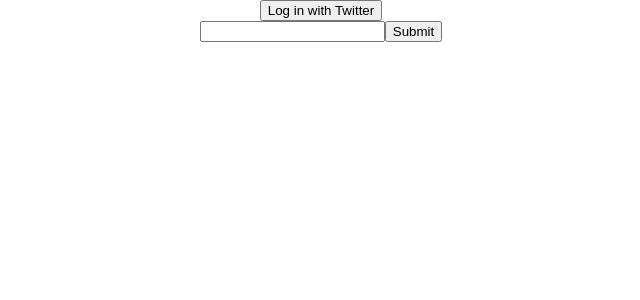
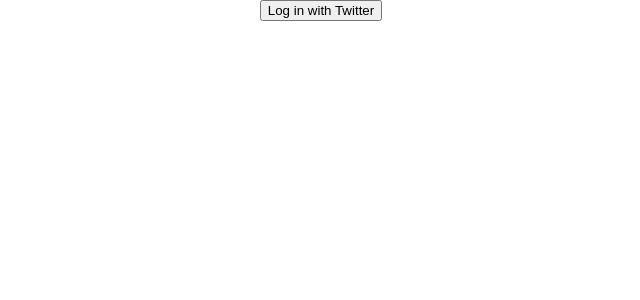
Before and after one commit to colinmarsch/TwiSimilar, a React (Create React App) app in the folder react-frontend/: page / in a window 1280 px wide. Shown: the top 300 px of the page, without its empty margins (319-959 px from the left). Built offline with nearby package versions, Linux system fonts and the light colour scheme.

Commit message:
Updated flask backend to better work with react frontend. React frontend currently just login with twitter button.

```diff
--- a/react-frontend/src/App.js
+++ b/react-frontend/src/App.js
@@ -2,46 +2,14 @@
 import axios from 'axios';
 import './App.css';
 
-class PinField extends Component {
-  constructor(props) {
-    super(props);
-    this.state = {
-      inputValue: ''
-    };
-  }
-
-  updateInputValue(evt) {
-    this.setState({
-      inputValue: evt.target.value
-    });
-  }
-
-  onPinSubmit() {
-    axios.get('http://127.0.0.1:5000/verify/' + this.state.inputValue)
-      .then(res => {
-        // display the result in some thing below this
-        console.log(res);
-      })
-  }
-
-  render() {
-    return (
-      <div className="PinField">
-        <input value={this.state.inputValue} type="text" name="pin" onChange={evt => this.updateInputValue(evt)}/>
-        <button onClick={() => this.onPinSubmit()}>
-          Submit
-        </button>
-      </div>
-    );
-  }
-}
-
 class TwitterLoginButton extends Component {
   authenticate() {
-    axios.get('http://127.0.0.1:5000/')
+    axios.get('http://127.0.0.1:5000/', {withCredentials: true})
       .then(res => {
-        // hide the login button and show the text field with a submit button to input the pin
-      })
+        // prepare for the callback from the authentication?
+        console.log(res);
+        window.location.replace(res.data);
+      });
   }
 
   render() {
@@ -58,7 +26,6 @@
     return (
       <div className="App">
         <TwitterLoginButton />
-        <PinField />
       </div>
     );
   }
```
Also changed, not shown: 1 other file (tests, documents, lock files or other folders).
